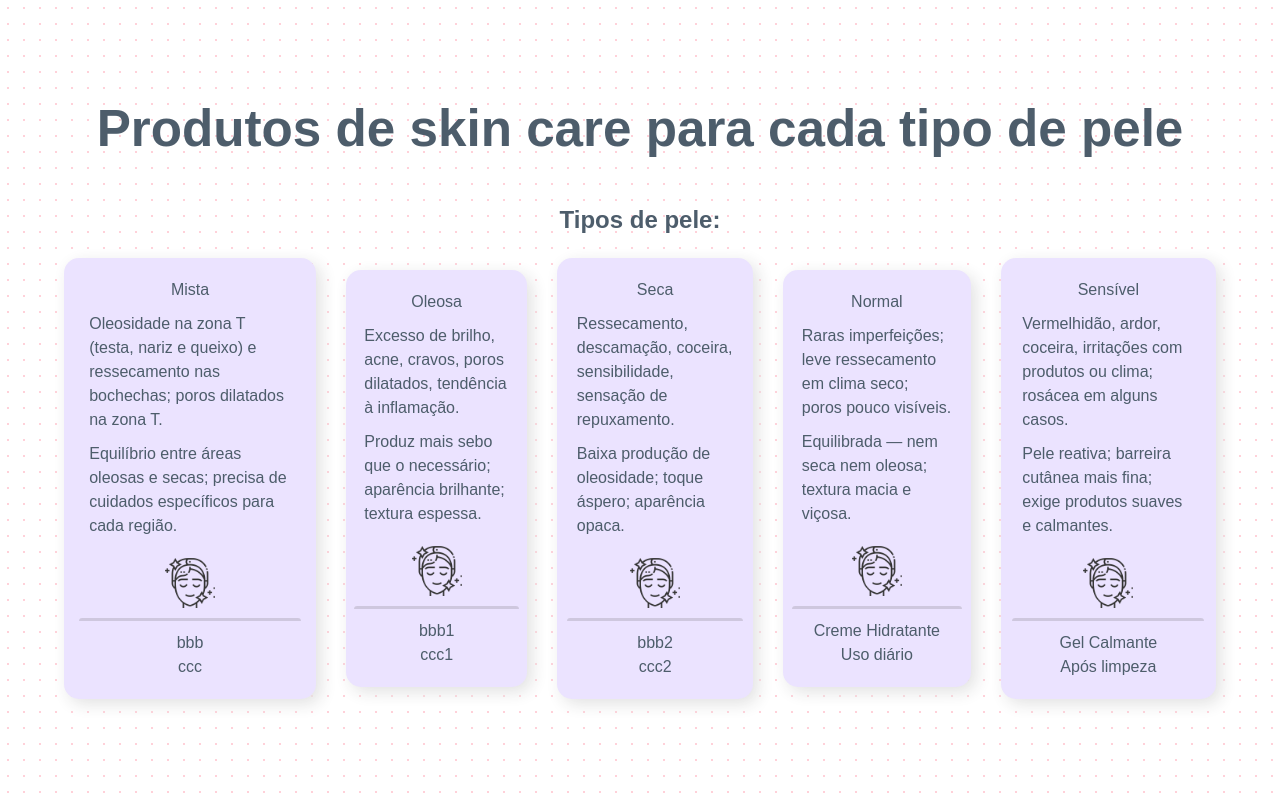
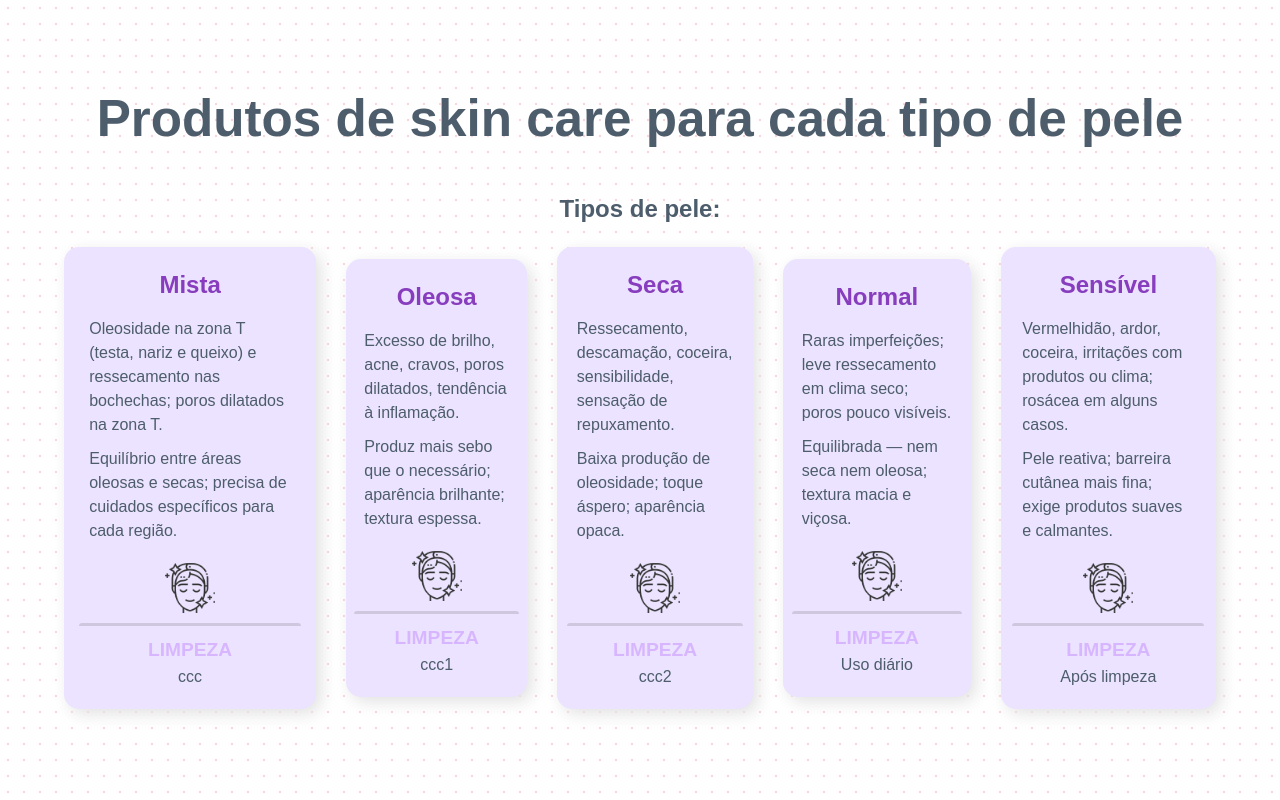
Before and after one commit to ufjf-dcc207/ufjf-dcc207-2025-3-a-sem01-amigas, a React (Vite) app: page / in a window 1280 px wide. Built offline with nearby package versions, Linux system fonts and the light colour scheme.

Commit message:
adicionando etapas e produtos

```diff
--- a/package.json
+++ b/package.json
@@ -5,8 +5,8 @@
   "type": "module",
   "scripts": {
     "dev": "vite",
-    "predeploy":"tsc -b && vite build",
-    "deploy":"gh-pages -d dist",
+    "predeploy": "tsc -b && vite build",
+    "deploy": "gh-pages -d dist",
     "build": "tsc -b && vite build",
     "lint": "eslint .",
     "preview": "vite preview"
@@ -29,6 +29,6 @@
     "globals": "^16.4.0",
     "typescript": "~5.9.3",
     "typescript-eslint": "^8.45.0",
-    "vite": "^7.1.7"
+    "vite": "^7.1.12"
   }
 }
--- a/src/App.tsx
+++ b/src/App.tsx
@@ -11,7 +11,7 @@ const listaSkincare: SkinCareProps[] = [
       status:
         "Equilíbrio entre áreas oleosas e secas; precisa de cuidados específicos para cada região.",
     },
-    produto: {nome: "bbb", uso: "ccc" },
+    produto: {etapa: "LIMPEZA", produto: "ccc" },
   },
   {
     pele: {
@@ -21,7 +21,7 @@ const listaSkincare: SkinCareProps[] = [
       status:
         "Produz mais sebo que o necessário; aparência brilhante; textura espessa.",
     },
-    produto: {  nome: "bbb1", uso: "ccc1" },
+    produto: {  etapa: "LIMPEZA", produto: "ccc1" },
   },
   {
     pele: {
@@ -30,7 +30,7 @@ const listaSkincare: SkinCareProps[] = [
         "Ressecamento, descamação, coceira, sensibilidade, sensação de repuxamento.",
       status: "Baixa produção de oleosidade; toque áspero; aparência opaca.",
     },
-    produto: { nome: "bbb2", uso: "ccc2" },
+    produto: { etapa: "LIMPEZA", produto: "ccc2" },
   },
   {
     pele: {
@@ -39,7 +39,7 @@ const listaSkincare: SkinCareProps[] = [
         "Raras imperfeições; leve ressecamento em clima seco; poros pouco visíveis.",
       status: "Equilibrada — nem seca nem oleosa; textura macia e viçosa.",
     },
-    produto:  {nome: "Creme Hidratante", uso: "Uso diário" },
+    produto:  {etapa: "LIMPEZA", produto: "Uso diário" },
   },
   {
     pele: {
@@ -49,7 +49,7 @@ const listaSkincare: SkinCareProps[] = [
       status:
         "Pele reativa; barreira cutânea mais fina; exige produtos suaves e calmantes.",
     },
-    produto: { nome: "Gel Calmante", uso: "Após limpeza" },
+    produto: { etapa: "LIMPEZA", produto: "Após limpeza" },
   },
 ];
 
--- a/src/componentes/Pele/Pele.css
+++ b/src/componentes/Pele/Pele.css
@@ -10,3 +10,11 @@
 
   min-height: 230px;
 }
+
+.TipoCtn{
+  font-size: 1.5rem;
+  font-weight: bold;
+  color: #6a0dad;
+  text-transform: capitalize;
+  margin-bottom: 4px;
+}
--- a/src/componentes/Pele/Pele.tsx
+++ b/src/componentes/Pele/Pele.tsx
@@ -9,7 +9,7 @@ export type PeleProps = {
 export default function Pele({tipo, adversidade,status}: PeleProps) {
   return (
     <div className="PeleCtn">
-      <div> {tipo}</div>
+      <div className="TipoCtn"> {tipo}</div>
       <div> {adversidade}</div>
 
 
--- a/src/componentes/Produto/Produto.css
+++ b/src/componentes/Produto/Produto.css
@@ -16,3 +16,12 @@
     gap: 3;
 
 }
+.EtapaCtn{
+    font-size: 1.2rem;
+    font-weight: 700;
+    color: #cfa5ff;
+    white-space: nowrap;
+    overflow: hidden;
+    text-overflow: ellipsis;
+    text-align: center;
+}
--- a/src/componentes/Produto/Produto.tsx
+++ b/src/componentes/Produto/Produto.tsx
@@ -1,15 +1,15 @@
 import "./Produto.css"
 export type ProdutoProps = {
-  nome: string,
-  uso: string;
+  etapa: string,
+  produto: string;
 }
 
 
-export default function Produto({ nome, uso}: ProdutoProps) {
+export default function Produto({ etapa, produto}: ProdutoProps) {
   return (
     <div className="ProdutoCtn">
-      <div> {nome}</div>
-      <div> {uso}</div>
+      <div className="EtapaCtn"> {etapa}</div>
+      <div> {produto}</div>
     </div>
   )
 
--- a/src/componentes/SkinCare/SkinCare.tsx
+++ b/src/componentes/SkinCare/SkinCare.tsx
@@ -13,7 +13,7 @@ export default function SkinCare({ pele, produto }: SkinCareProps) {
     <div className="skinCareCtn">
       <Pele tipo={pele.tipo} adversidade={pele.adversidade} status={pele.status} />
       <img className="imageSC" src={CuidadosImg} />
-      <Produto  nome={produto.nome} uso={produto.uso} />
+      <Produto  etapa={produto.etapa} produto={produto.produto} />
     </div>
   );
 }
```
Also changed, not shown: 1 other file (tests, documents, lock files or other folders).
